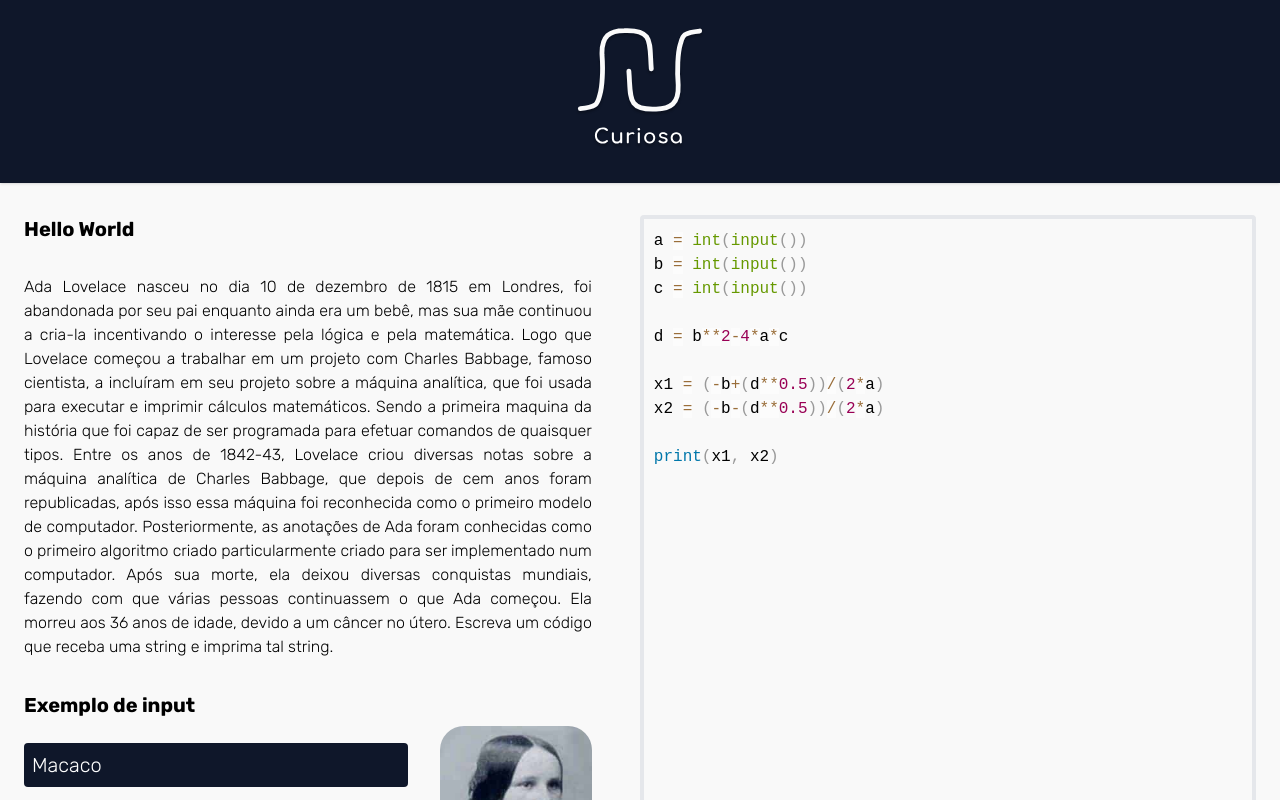
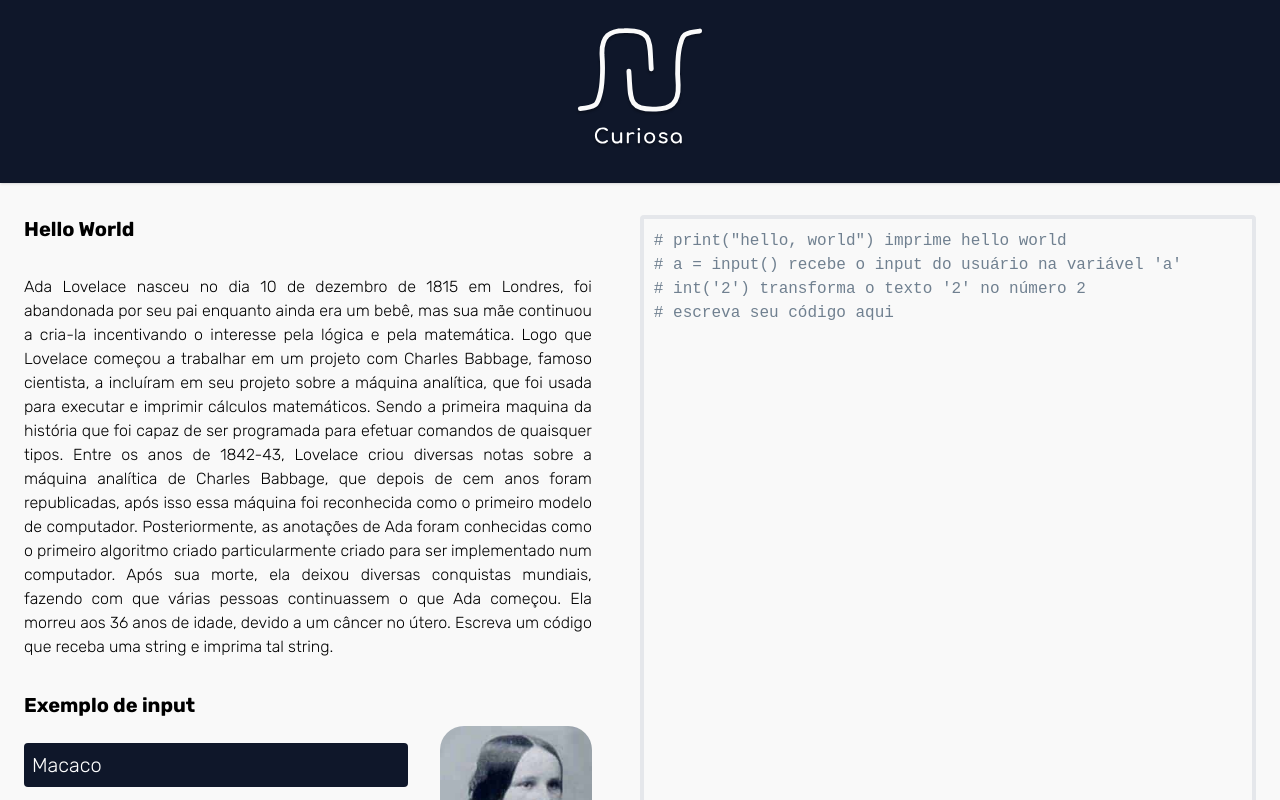
Before and after one commit to marcelo-schreiber/curiosa-website, a Next.js app: page /problems in a window 1280 px wide. Shown: the top 800 px of the page. Built offline with nearby package versions, Linux system fonts and the light colour scheme.

Commit message:
fix: placeholder in textarea

```diff
--- a/pages/problems.tsx
+++ b/pages/problems.tsx
@@ -15,17 +15,10 @@ import { FaAngleRight } from "react-icons/fa";
 import Answer from "../components/answer";
 
 const Problems = () => {
-  const [code, setCode] = useState(`a = int(input())
-b = int(input())
-c = int(input())
-
-d = b**2-4*a*c
-
-x1 = (-b+(d**0.5))/(2*a)
-x2 = (-b-(d**0.5))/(2*a)
-
-print(x1, x2)
-`);
+  const [code, setCode] = useState(`# print("hello, world") imprime hello world
+# a = input() recebe o input do usuário na variável 'a'
+# int('2') transforma o texto '2' no número 2
+# escreva seu código aqui`);
 
   const [isLoading, setIsLoading] = useState(false);
   const { questionNumber, setQuestionNumber } = useLocalStorage("q", 1);
```
